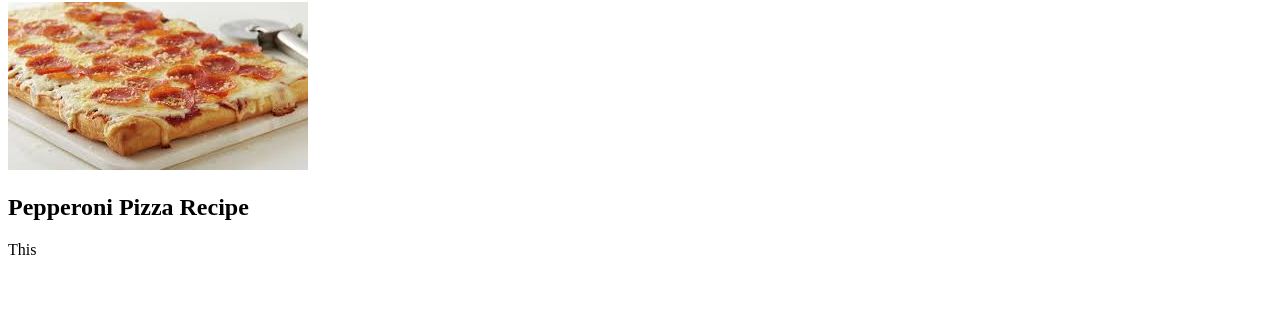
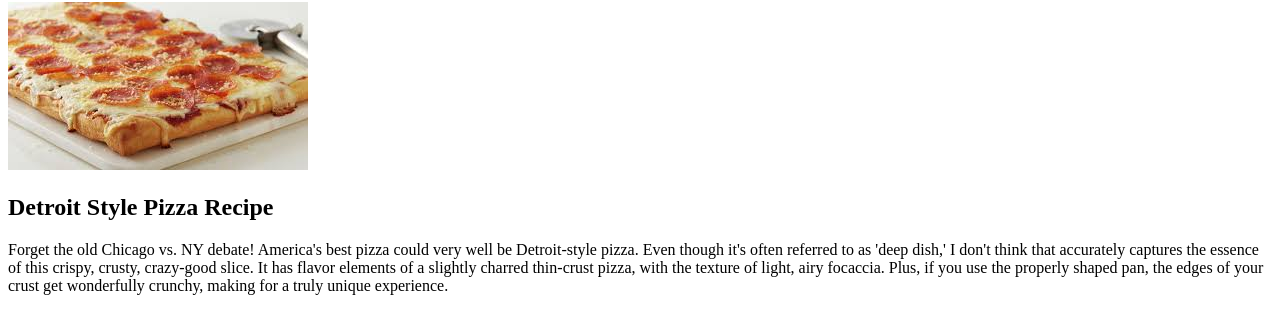
Before and after one commit to cameron-kuom/odin-recipes, a plain HTML site: page recipes/pizza.html in a window 1280 px wide. Shown: the part 78-412 px from the top of the page. Drawn offline with Linux system fonts and the light colour scheme.

Commit message:
Add pizza description

```diff
--- a/recipes/pizza.html
+++ b/recipes/pizza.html
@@ -8,7 +8,10 @@
   <body>
     <h1>Pizza</h1>
     <img src="../img/detroit-pizza.jpeg" alt="Amazing pizza dish">
-    <h2>Pepperoni Pizza Recipe</h2>
-    <p>This </p>
+    <h2>Detroit Style Pizza Recipe</h2>
+    <p>Forget the old Chicago vs. NY debate! America's best pizza could very well be Detroit-style pizza.
+     Even though it's often referred to as 'deep dish,' I don't think that accurately captures the essence of this crispy, crusty, crazy-good slice.
+     It has flavor elements of a slightly charred thin-crust pizza, with the texture of light, airy focaccia.
+     Plus, if you use the properly shaped pan, the edges of your crust get wonderfully crunchy, making for a truly unique experience.</p>
   </body>
 </html>
```
